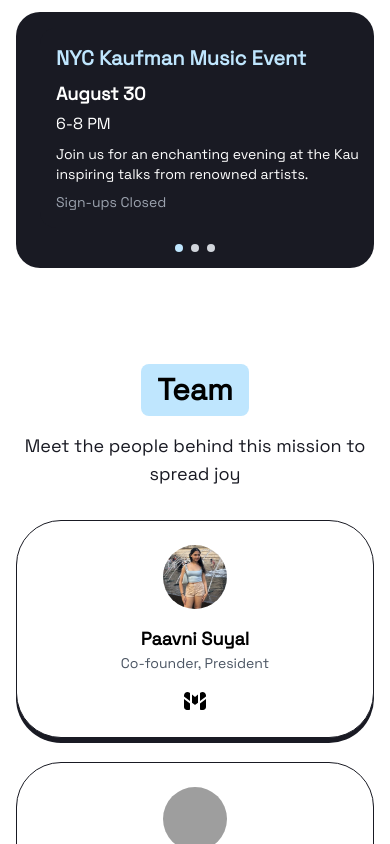
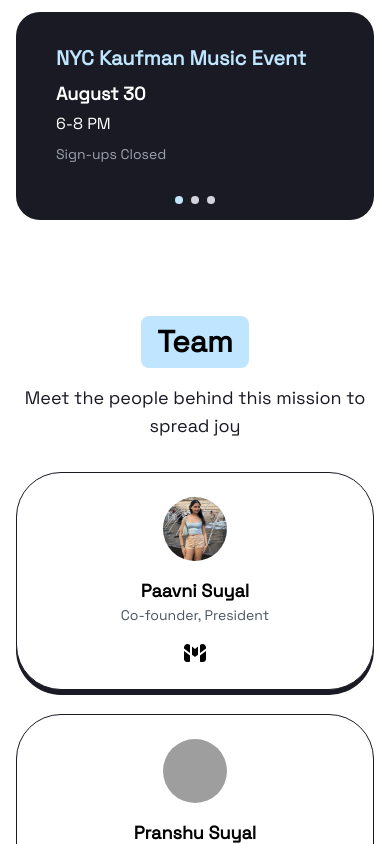
Before and after one commit to prsuyal/musical-memories, a React (Create React App) app: page / in a window 390 px wide. Shown: the part 3464-4308 px from the top of the page. Built offline with nearby package versions, Linux system fonts and the light colour scheme; grey boxes are pictures that could not be loaded.

Commit message:
fix: mobile bug, upcoming events section

```diff
--- a/src/components/Home/UpcomingEvents.js
+++ b/src/components/Home/UpcomingEvents.js
@@ -35,7 +35,6 @@ const EventCardMobile = ({
   title,
   date,
   time,
-  description,
   ctaText,
   ctaLink,
   isDisabled = false,
@@ -44,13 +43,12 @@ const EventCardMobile = ({
     <h3 className="text-xl font-bold mb-2 text-mm-blue">{title}</h3>
     <p className="text-lg font-bold mb-1">{date}</p>
     <p className="text-md mb-2">{time}</p>
-    <p className="mb-2 text-sm flex-grow break-words">{description}</p>
     {isDisabled ? (
-      <p className="text-gray-400 text-sm">{ctaText}</p>
+      <p className="text-gray-400 text-sm mt-auto">{ctaText}</p>
     ) : (
       <a
         href={ctaLink}
-        className="text-mm-blue hover:underline text-sm"
+        className="text-mm-blue hover:underline text-sm mt-auto"
         target="_blank"
         rel="noopener noreferrer"
       >
@@ -86,12 +84,12 @@ const UpcomingEvents = () => {
         "https://docs.google.com/forms/d/e/1FAIpQLSeATaamZsgcEnsmwqS8X3_AGrxWm46culJ4mbKskECFlgkqhQ/viewform",
     },
     {
-      title: "Coming Soon...",
+      title: "FODfest",
       date: "Stay Tuned!",
       time: "",
       description:
-        "We're cooking up something exciting! More events and opportunities are on the horizon. Be the first to know about our upcoming musical adventures.",
-      ctaText: "Sign up",
+        "We're cooking up something exciting! A special event is coming your way soon. Stay tuned",
+      ctaText: "Sign up soon",
       isDisabled: true,
     },
   ];
```
